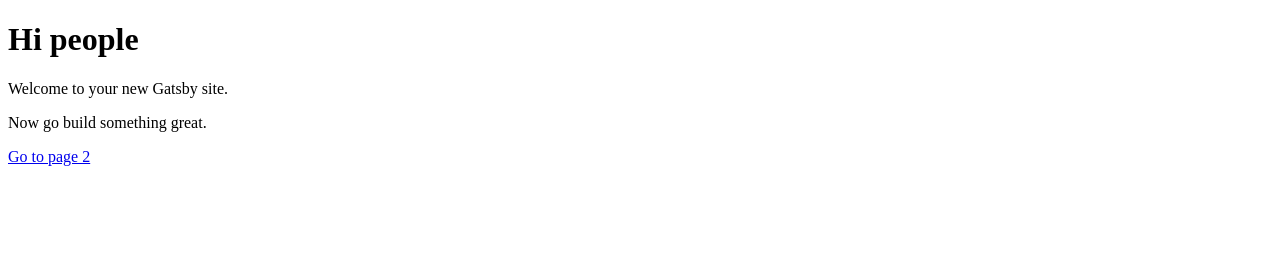
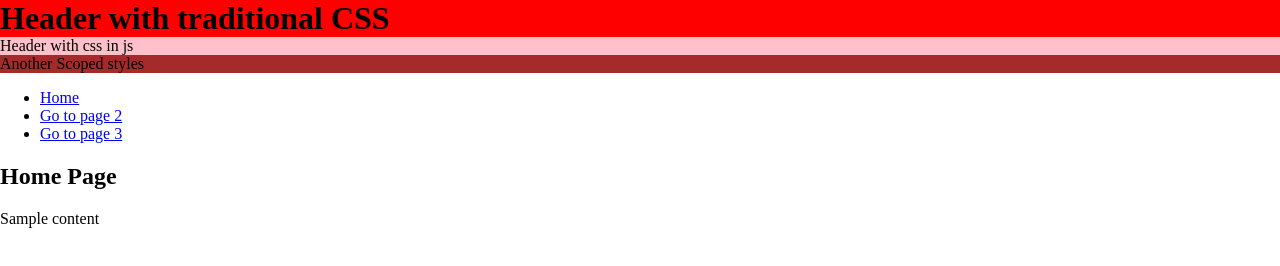
Before and after one commit to ShuSgw/gatsby-practice, a Gatsby site: page / in a window 1280 px wide. Built offline with nearby package versions, Linux system fonts and the light colour scheme; Gatsby itself is replaced by a stand-in of ours.

Commit message:
practice

```diff
--- a/gatsby-config.js
+++ b/gatsby-config.js
@@ -6,6 +6,7 @@ module.exports = {
   },
   plugins: [
     `gatsby-plugin-react-helmet`,
+    `gatsby-plugin-sass`,
     {
       resolve: `gatsby-source-filesystem`,
       options: {
--- a/package.json
+++ b/package.json
@@ -10,9 +10,11 @@
     "gatsby-plugin-manifest": "^2.3.3",
     "gatsby-plugin-offline": "^3.1.2",
     "gatsby-plugin-react-helmet": "^3.2.1",
+    "gatsby-plugin-sass": "^2.2.1",
     "gatsby-plugin-sharp": "^2.5.3",
     "gatsby-source-filesystem": "^2.2.2",
     "gatsby-transformer-sharp": "^2.4.3",
+    "node-sass": "^4.13.1",
     "prop-types": "^15.7.2",
     "react": "^16.12.0",
     "react-dom": "^16.12.0",
--- /dev/null
+++ b/src/components/Header.js
@@ -0,0 +1,34 @@
+import React from "react"
+import { Link } from "gatsby"
+
+import "./header.scss"
+import styles from "./header.module.css"
+
+console.log(styles.title)
+
+const Header = () => {
+  return (
+    <div>
+      <h1>Header with traditional CSS</h1>
+      <div className={styles.title}>
+        <p>Header with css in js</p>
+        <div className={styles.another}>
+          <p>Another Scoped styles</p>
+        </div>
+      </div>
+      <ul>
+        <li>
+          <Link to="/">Home</Link>
+        </li>
+        <li>
+          <Link to="/page-2/">Go to page 2</Link>
+        </li>
+        <li>
+          <Link to="/page-3/">Go to page 3</Link>
+        </li>
+      </ul>
+    </div>
+  )
+}
+
+export default Header
--- /dev/null
+++ b/src/components/Wrapper.js
@@ -0,0 +1,15 @@
+import React from "react"
+import Header from "./Header"
+
+import "./wrapper.scss"
+
+const Wrapper = props => {
+  return (
+    <div>
+      <Header />
+      <div>{props.children}</div>
+    </div>
+  )
+}
+
+export default Wrapper
--- /dev/null
+++ b/src/components/header.module.css
@@ -0,0 +1,11 @@
+.title {
+    background-color: pink;
+}
+
+.title:hover {
+    background-color: green;
+}
+
+.another {
+    background-color: brown;
+}
--- /dev/null
+++ b/src/components/header.scss
@@ -0,0 +1,4 @@
+h1 {
+  background-color: red;
+  margin: 0;
+}
--- /dev/null
+++ b/src/components/wrapper.scss
@@ -0,0 +1,6 @@
+html,
+body,
+p {
+    margin: 0;
+    padding: 0;
+}
--- a/src/pages/index.js
+++ b/src/pages/index.js
@@ -1,13 +1,11 @@
 import React from "react"
-import { Link } from "gatsby"
+import Wrapper from "../components/Wrapper"
 
 const IndexPage = () => (
-  <div>
-    <h1>Hi people</h1>
-    <p>Welcome to your new Gatsby site.</p>
-    <p>Now go build something great.</p>
-    <Link to="/page-2/">Go to page 2</Link>
-  </div>
+  <Wrapper>
+    <h2>Home Page</h2>
+    <p>Sample content</p>
+  </Wrapper>
 )
 
 export default IndexPage
```
Also changed, not shown: src/pages/page-2.js (+5 -7 lines), src/pages/page-3.js (added, +13 -0 lines), 1 other file.
